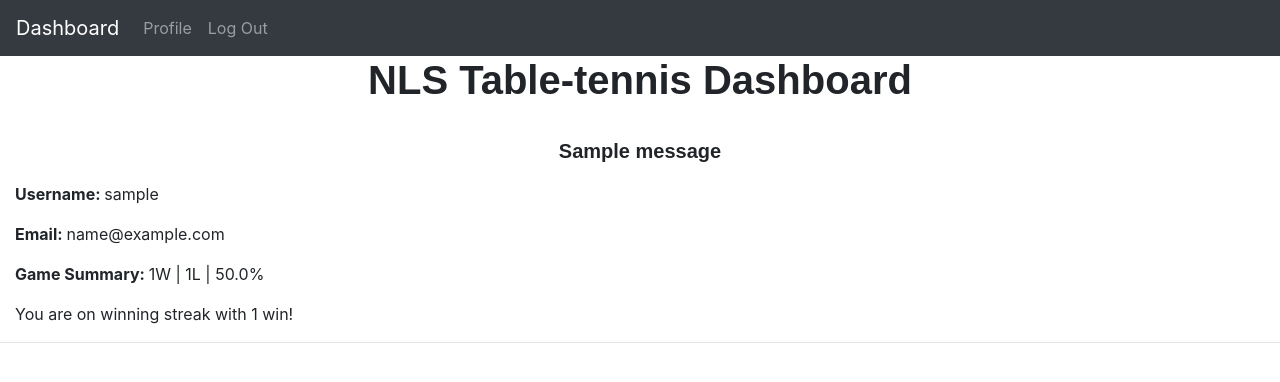
After one commit to windrunner9292/PingPongQueue, a Flask app: page /profile in a window 1280 px wide. The commit adds this page. Shown: the top 382 px of the page. Run offline with Flask 2, Linux system fonts and the light colour scheme; the visitor is signed in with stand-in values (Sample User, id 1); tables that the repository leaves empty hold one stand-in row (values such as "Sample post"); one stand-in notice (Sample message) is shown; parts of the project's set-up code (start-up, migrations or seed data) failed here and were passed over.

Commit message:
adding profile page and stats

```diff
--- a/app.py
+++ b/app.py
@@ -4,9 +4,8 @@
 from flask_mail import Mail, Message
 import os
 from itsdangerous import URLSafeTimedSerializer, SignatureExpired
-import random
 
-""" # LOCAL configs
+# LOCAL configs
 path = os.path.join(os.path.dirname(__file__), 'confidentialInfo.txt')
 with open(path) as f:
     confidential_info = [str(content.strip()) for content in f.readlines()]
@@ -32,9 +31,9 @@
 app.config['MAIL_PASSWORD'] = confidential_info[1]
 app.config['SECRET_KEY'] = confidential_info[2]
 s = URLSafeTimedSerializer(app.config['SECRET_KEY'])
-TokenTimer = 300 """
+TokenTimer = 300
 
-# PROD configs
+""" # PROD configs
 app = Flask(__name__)
 app.permanent_session_lifetime = timedelta(days=5)
 app.config['SQLALCHEMY_DATABASE_URI'] = os.environ['DBCONNECTION']
@@ -48,7 +47,7 @@
 app.config['MAIL_PASSWORD'] = os.environ['MAILPASSWORD']
 app.config['SECRET_KEY'] = os.environ['SECRETKEY']
 s = URLSafeTimedSerializer(app.config['SECRET_KEY'])
-TokenTimer = 300
+TokenTimer = 300 """
 
 db = SQLAlchemy(app)
 mail = Mail(app)
@@ -60,6 +59,10 @@
     email = db.Column(db.String(50), unique=True, nullable=False)
     isParticipatingLeague = db.Column(db.Integer)
     rank = db.Column(db.Integer, unique=True)
+    lastResult = db.Column(db.Integer)
+    streak = db.Column(db.Integer)
+    wins = db.Column(db.Integer)
+    losses = db.Column(db.Integer)
 
     def __repr__(self):
         return f"User('{self.username}, {self.email}, {self.isParticipatingLeague}, {self.rank}')"
@@ -148,11 +151,27 @@
     Users.query.filter_by(username=username).first().rank = rank
     db.session.commit()
 
+def recordStatistics(username, result):
+    if Users.query.filter_by(username=username).first().lastResult == None or Users.query.filter_by(username=username).first().lastResult != result:
+        Users.query.filter_by(username=username).first().lastResult = result
+        Users.query.filter_by(username=username).first().streak = 1
+
+    elif Users.query.filter_by(username=username).first().lastResult == result:
+        Users.query.filter_by(username=username).first().streak += 1
+
+    if result == 1:
+        Users.query.filter_by(username=username).first().wins += 1
+    else:
+         Users.query.filter_by(username=username).first().losses += 1
+
 def addUser(username, email):
     # adds the user to the Users db; rank is NULL by default.
     user = Users(username=username,
                  email=email,
-                 isParticipatingLeague=0)
+                 isParticipatingLeague=0,
+                 streak = 0,
+                 wins = 0,
+                 losses = 0)
     db.session.add(user)
     db.session.commit()
 
@@ -192,6 +211,34 @@
 def home():
     # main landing page; renders the main page if logged in, login page otherwise.
     return render_template("index.html")
+
+@app.route("/profile", methods = ['GET','POST'])
+def profile():
+    # grabs the statistic info
+
+    if "user" in session:
+        username = session["user"]
+        isUserParticipatingLeague = getCurrentUserParticipationStatus(username)
+        if isUserParticipatingLeague == 1:
+            streakFlag = Users.query.filter_by(username=username).first().lastResult
+            streak = Users.query.filter_by(username=username).first().streak
+            wins = Users.query.filter_by(username=username).first().wins
+            losses = Users.query.filter_by(username=username).first().losses
+            totalGames = wins + losses
+            winRate = round(wins/totalGames*100, 2)
+            return render_template("profile.html", isUserParticipatingLeague=isUserParticipatingLeague,
+                                                streakFlag=streakFlag,
+                                                streak=streak,
+                                                wins=wins,
+                                                losses=losses,
+                                                totalGames=totalGames,
+                                                winRate=winRate)
+        else:
+            return render_template("profile.html", isUserParticipatingLeague=isUserParticipatingLeague)
+    else:
+        flash("You are not logged in!")
+        return redirect(url_for("home"))
+
 
 @app.route('/login', methods = ['GET','POST'])
 def login():
@@ -325,7 +372,7 @@
                                         currentQueue=currentQueue,
                                         currentRankUsers=currentRankUsers,
                                         isJoiningLeague=isJoiningLeague))
-            if request.form['action'] == 'Game over':                                     # button for and deleting and optionally notifying the first queue.
+            elif request.form['action'] == 'Game over':                                     # button for and deleting and optionally notifying the first queue.
                 firstCurrentPlayer = request.form["firstCurrentPlayer"]
                 secondCurrentPlayer = request.form["secondCurrentPlayer"]
                 queueID = request.form["queueID"]
@@ -351,6 +398,12 @@
                                             isJoiningLeague=isJoiningLeague))
                     else:
                         swapRankings(firstCurrentPlayer,secondCurrentPlayer,firstWins,secondWins)
+                        if firstWins:
+                            recordStatistics(firstCurrentPlayer, 1)
+                            recordStatistics(secondCurrentPlayer, 0)
+                        else:
+                            recordStatistics(firstCurrentPlayer, 0)
+                            recordStatistics(secondCurrentPlayer, 1)
                 deleteQueue(firstCurrentPlayer,secondCurrentPlayer,queueID)
                 currentQueue = getCurrentQueue()
                 if(not dontSendEmailChecked and currentQueueSize != 1):
@@ -361,7 +414,7 @@
                                         currentQueue=currentQueue,
                                         currentRankUsers=currentRankUsers,
                                         isJoiningLeague=isJoiningLeague))
-            if request.form['action'] == 'Delete':                                          # button for deleting the n'th queue.
+            elif request.form['action'] == 'Delete':                                          # button for deleting the n'th queue.
                 firstPlayerInQueue = request.form["firstPlayerInQueue"]
                 secondPlayerInQueue = request.form["secondPlayerInQueue"]
                 queueID = request.form["queueID"]
@@ -372,7 +425,7 @@
                                         currentQueue=currentQueue,
                                         currentRankUsers=currentRankUsers,
                                         isJoiningLeague=isJoiningLeague))
-            if request.form['action'] == 'Join the League':                                          # button for deleting the n'th queue.
+            elif request.form['action'] == 'Join the League':                                          # button for deleting the n'th queue.
                 #firstPlayerInQueue = request.form["firstPlayerInQueue"]
                 #secondPlayerInQueue = request.form["secondPlayerInQueue"]
                 #queueID = request.form["queueID"]
@@ -383,7 +436,7 @@
                                         currentQueue=currentQueue,
                                         currentRankUsers=currentRankUsers,
                                         isJoiningLeague=isJoiningLeague))
-            if request.form['action'] == 'Leave the League':                                          # button for deleting the n'th queue.
+            elif request.form['action'] == 'Leave the League':                                          # button for deleting the n'th queue.
                 #firstPlayerInQueue = request.form["firstPlayerInQueue"]
                 #secondPlayerInQueue = request.form["secondPlayerInQueue"]
                 #queueID = request.form["queueID"]
@@ -418,3 +471,4 @@
     port = int(os.environ.get('PORT', 7000))
     app.run(debug=True, port = port)
     #app.run(debug=True, port = 8000)
+    #print("test")
--- a/templates/base.html
+++ b/templates/base.html
@@ -26,6 +26,7 @@
         {% if "user" not in session%}
           <a class="nav-item nav-link" href="/">Log In</a>
         {% else%}
+          <a class="nav-item nav-link" href="/profile">Profile</a>
           <a class="nav-item nav-link" href="/logout">Log Out</a>
         {% endif %}
       </div>
--- a/templates/main.html
+++ b/templates/main.html
@@ -3,7 +3,6 @@
 {% block title %}Main Dashboard{% endblock %}
 
 {% block content %}
-  <img src="../static/img/qrcode.PNG" alt="qrcode">
   {% with messages = get_flashed_messages(with_categories=true) %}
     {% if messages %}
       <br/>
@@ -130,14 +129,14 @@
         </select>
       </div>
       <input type="submit" name="action" value="Submit"/>
-      <!---
+
       <div class="inline-display">
         <div class="inline-display">
           <input type="checkbox"name="rankedMatch">
           <label>Ranked Match</label><br>
         </div>
       </div>
-      -->
+
     </form>
   </div>
 
--- /dev/null
+++ b/templates/profile.html
@@ -0,0 +1,38 @@
+{% extends "base.html" %}
+{% block title %}Profile Page{% endblock %}
+
+{% block content %}
+  {% with messages = get_flashed_messages() %}
+    {% if messages %}
+      <br/>
+      {% for msg in messages %}
+        <p class="sub-headers">{{msg}}</p>
+      {% endfor %}
+    {% endif %}
+  {% endwith %}
+  <p><span style='font-weight: bold;'>Username: </span> {{ session["user"] }}</p>
+  <p><span style='font-weight: bold;'>Email: </span> {{ session["email"] }}</p>
+
+  {% if isUserParticipatingLeague == 1 %}
+    <p><span style='font-weight: bold;'>Game Summary: </span> {{ wins }}W | {{ losses }}L | {{ winRate }}%</p>
+
+    {% if streakFlag == 1 %}
+      {% if streak == 1 %}
+        <p>You are on winning streak with {{ streak }} win!</p>
+      {% else %}
+        <p>You are on winning streak with {{ streak }} wins!</p>
+      {% endif %}
+
+    {% elif streakFlag == 0 %}
+      {% if streak == 1 %}
+        <p>You are on losing streak with {{ streak }} loss!</p>
+      {% else %}
+        <p>You are on losing streak with {{ streak }} losses!</p>
+      {% endif %}
+    {% endif %}
+
+  {% else %}
+    <p>Sorry, Game summary is not available for non-ranked user yet.</p>
+  {% endif %}
+
+{% endblock %}
```
